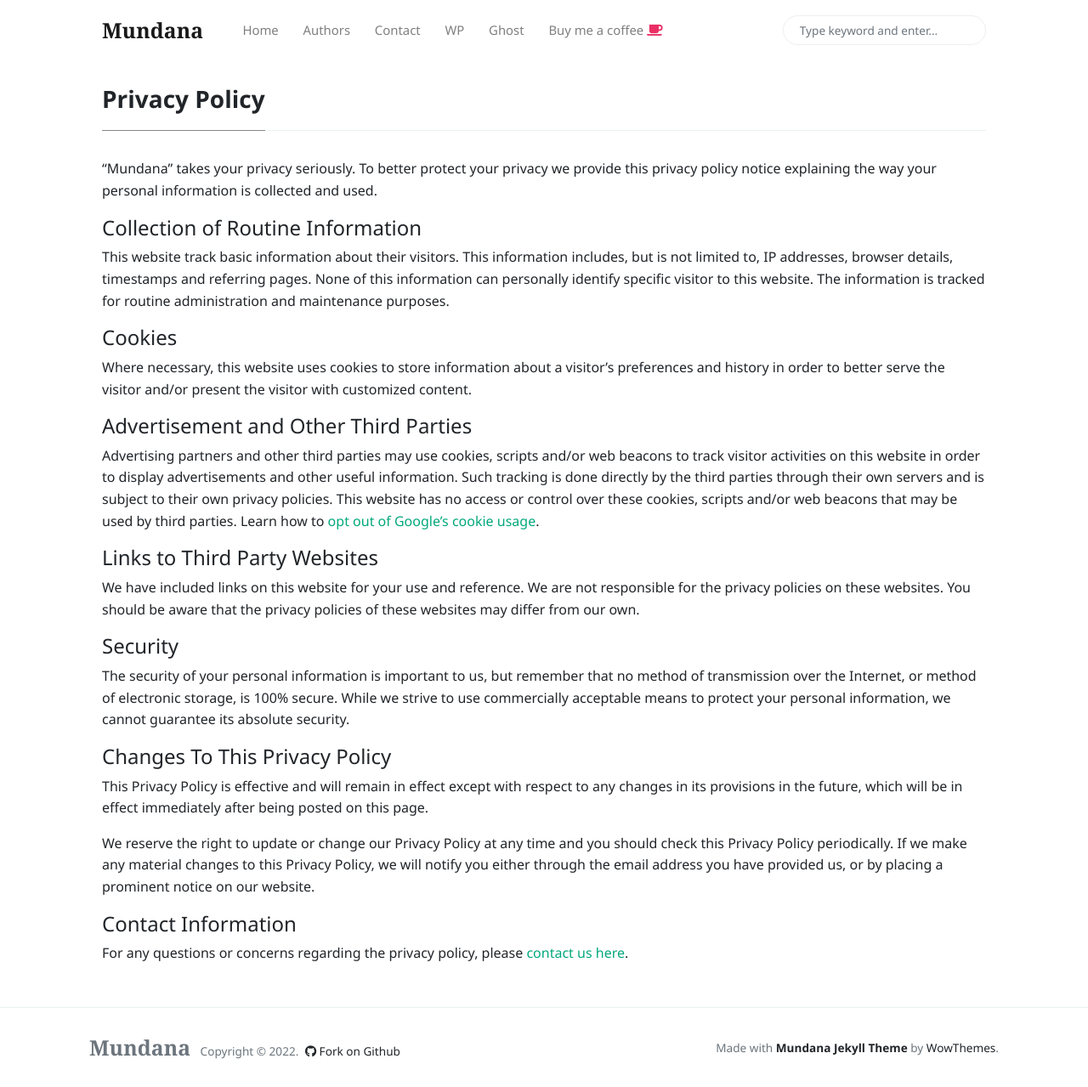
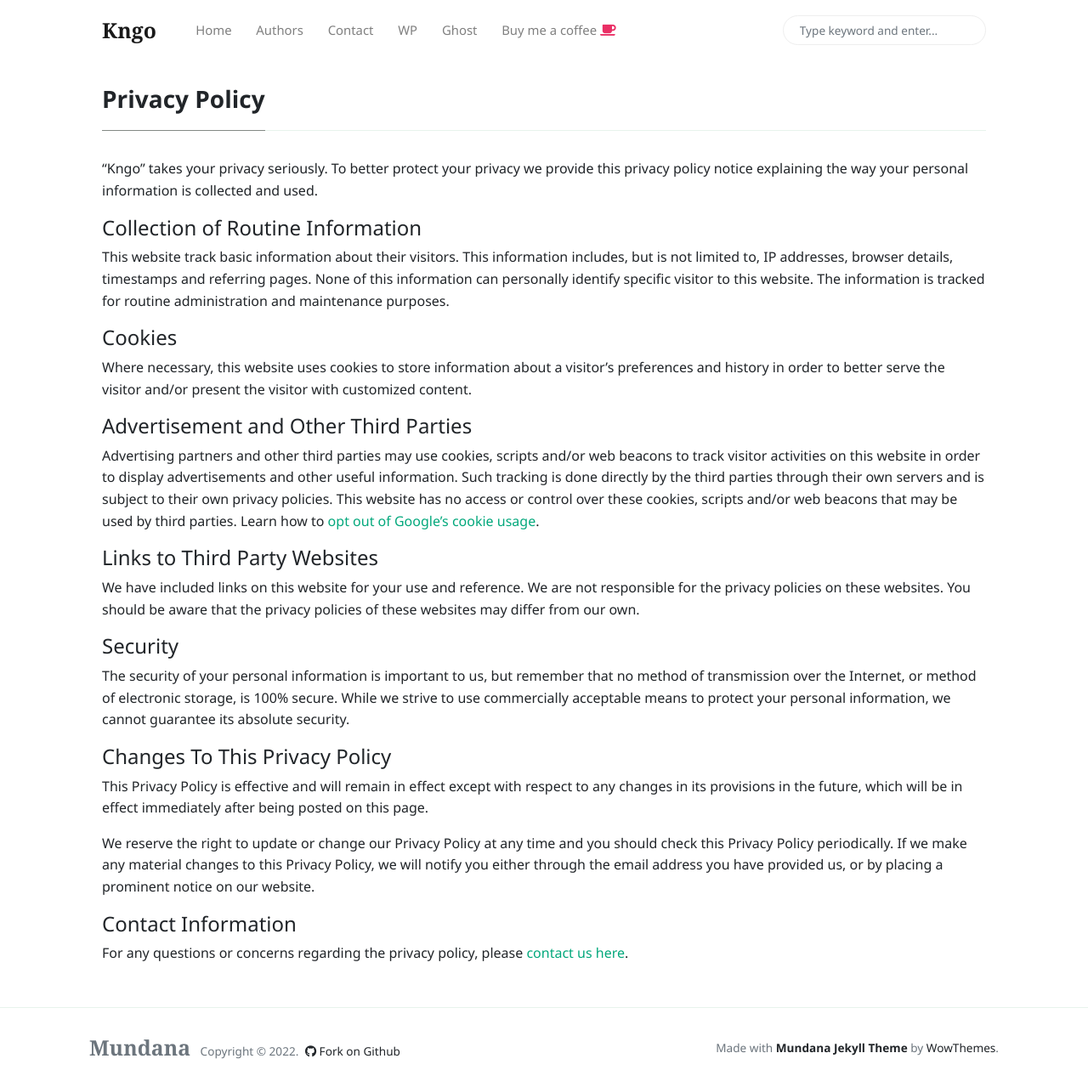
Before and after one commit to kotobuki09/kngo, a Jekyll site: the page built from _pages/privacy-policy.md, in a window 1280 px wide and 1279 px high. Shown: the whole window at 85% size. Built offline with Jekyll 4.4.1, drawn with Linux system fonts in a browser that asks for light colours; nearby versions of some CDN libraries.

Commit message:
Update _config.yml

```diff
--- a/_config.yml
+++ b/_config.yml
@@ -1,6 +1,6 @@
 # Site
-name: 'Mundana'
-description: 'Mundana is a free Jekyll theme for awesome people like you, Medium like.'
+name: 'Kngo'
+description: 'Create a webpage for myself'
 logo: 'assets/images/logo.png'
 favicon: 'assets/images/favicon.ico'
 baseurl: '/kngo'
```
